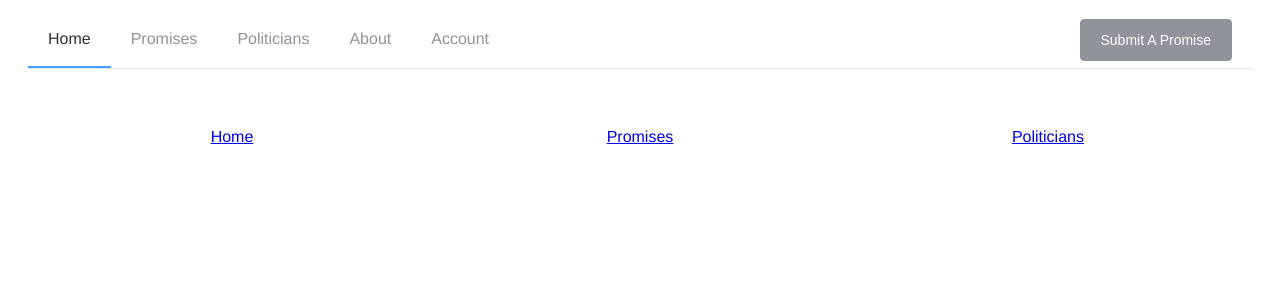
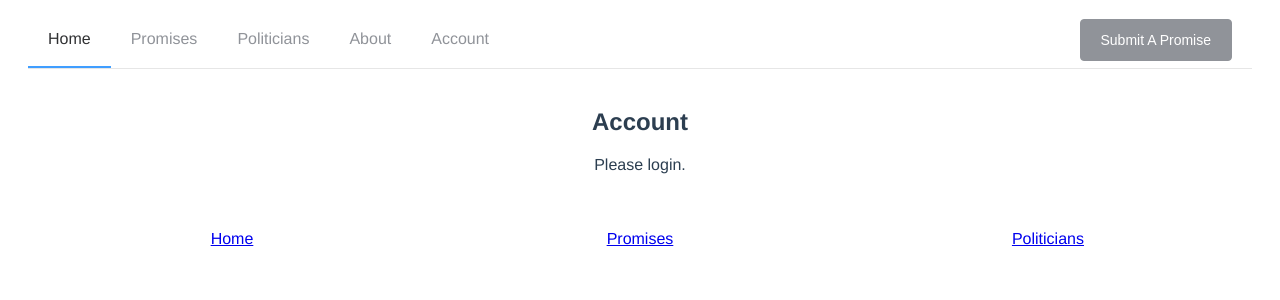
Before and after one commit to openpromisesmy/ui, a Vue app: page /account in a window 1280 px wide. Shown: the top 300 px of the page. Built offline with nearby package versions, Linux system fonts and the light colour scheme.

Commit message:
create Account component

```diff
--- /dev/null
+++ b/src/components/Account.vue
@@ -0,0 +1,22 @@
+<template>
+  <main class="account">
+      <h1>Account</h1>
+      <p>{{ authenticated ? email : 'Please login.' }}</p>
+  </main>
+</template>
+
+<script>
+export default {
+  name: 'Account',
+  data () {
+    return {
+      authenticated: this.$store.state.user.authenticated,
+      email: this.$store.state.user.email
+    }
+  }
+}
+</script>
+
+<!-- Add "scoped" attribute to limit CSS to this component only -->
+<style scoped>
+</style>
--- a/src/router/index.js
+++ b/src/router/index.js
@@ -7,6 +7,7 @@ import Politicians from '@/components/Politicians'
 import Promises from '@/components/Promises'
 import About from '@/components/About'
 import SubmitPromise from '@/components/SubmitPromise'
+import Account from '@/components/Account'
 
 Vue.use(Router)
 
@@ -47,6 +48,11 @@ export default new Router({
       path: '/submit',
       name: 'SubmitPromise',
       component: SubmitPromise
+    },
+    {
+      path: '/account',
+      name: 'Account',
+      component: Account
     }
   ]
 })
```
